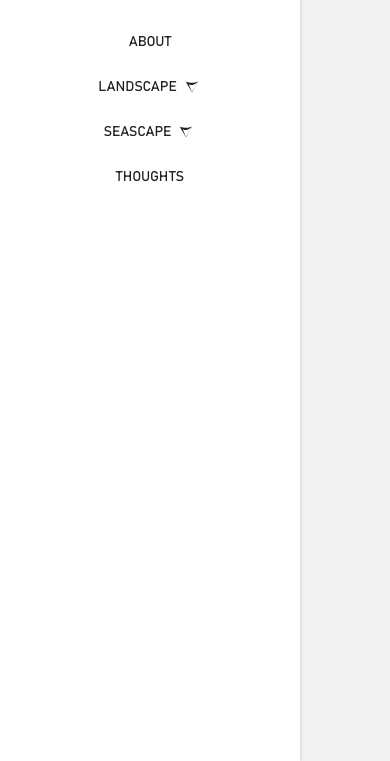
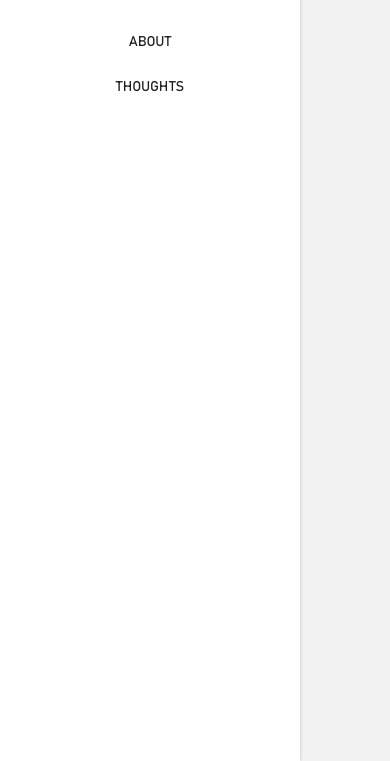
Before and after one commit to keanedalisay/dynamic-ui-interactions-TOP, a website built with webpack: page src/index.temp.html in a window 390 px wide. Both pictures are taken after a click on the button 345 px from the left and 40 px from the top of the page. Shown: the part 83-844 px from the top of the page. Built offline with nearby package versions, Linux system fonts and the light colour scheme; a web font is replaced by a local one.

Commit message:
Fix nav bar btns overlapping overlay

```diff
--- a/src/index.temp.html
+++ b/src/index.temp.html
@@ -15,10 +15,10 @@
         <img class="navMenu-logo" src="assets/img/imfitp-logo.png" alt="It's More Fun In The Philippines">
         <ul class="navMenu-frame" data-page="navMenuBtnFrame">
             <li class="navMenu-btn"><span>ABOUT</span></li>
-            <li class="navMenu-btn"><span>LANDSCAPE</span> <object class="drpdwnIcon" data="assets/svg/arrow-icon.svg"
-                    type="text/svg+xml">Dropdown</object></li>
-            <li class="navMenu-btn"><span>SEASCAPE</span> <object class="drpdwnIcon" data="assets/svg/arrow-icon.svg"
-                    type="text/svg+xml">Dropdown</object></li>
+            <li class="navMenu-btn navMenu-btn--landscape"><span>LANDSCAPE</span> <object class="drpdwnIcon"
+                    data="assets/svg/arrow-icon.svg" type="text/svg+xml">Dropdown</object></li>
+            <li class="navMenu-btn navMenu-btn--seascape"><span>SEASCAPE</span> <object class="drpdwnIcon"
+                    data="assets/svg/arrow-icon.svg" type="text/svg+xml">Dropdown</object></li>
             <li class="navMenu-btn"><span>THOUGHTS</span></li>
         </ul>
     </nav>
--- a/src/style.scss
+++ b/src/style.scss
@@ -45,6 +45,7 @@ object {
   opacity: 0;
   background-color: var(--overlay-bkgrd);
   transition: opacity 275ms ease-in-out;
+  z-index: 1;
 }
 .overlay-fade-in {
   opacity: 0.9;
@@ -197,6 +198,7 @@ object {
   background: var(--nav-menu-bkgrd);
   box-shadow: 0rem 0 0.4rem var(--nav-menu-shadow);
   transition: margin-left 275ms ease-in-out;
+  z-index: 1;
 }
 .navMenu-slide-right {
   margin-left: 0;
@@ -265,6 +267,13 @@ object {
     justify-content: center;
     align-items: center;
   }
+
+  .navMenu-btn--landscape {
+    display: none;
+  }
+  .navMenu-btn--seascape {
+    display: none;
+  }
 }
 
 @media screen and (max-width: 620px) {
```
